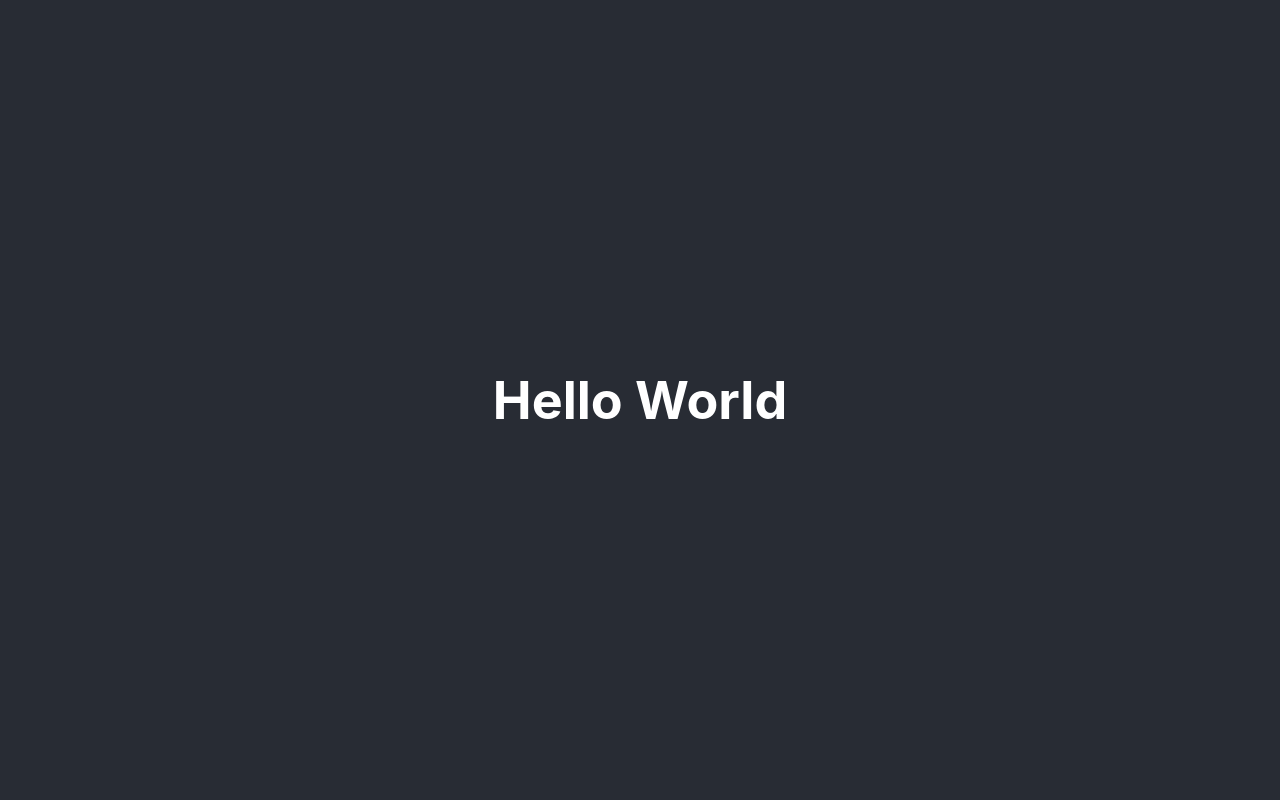
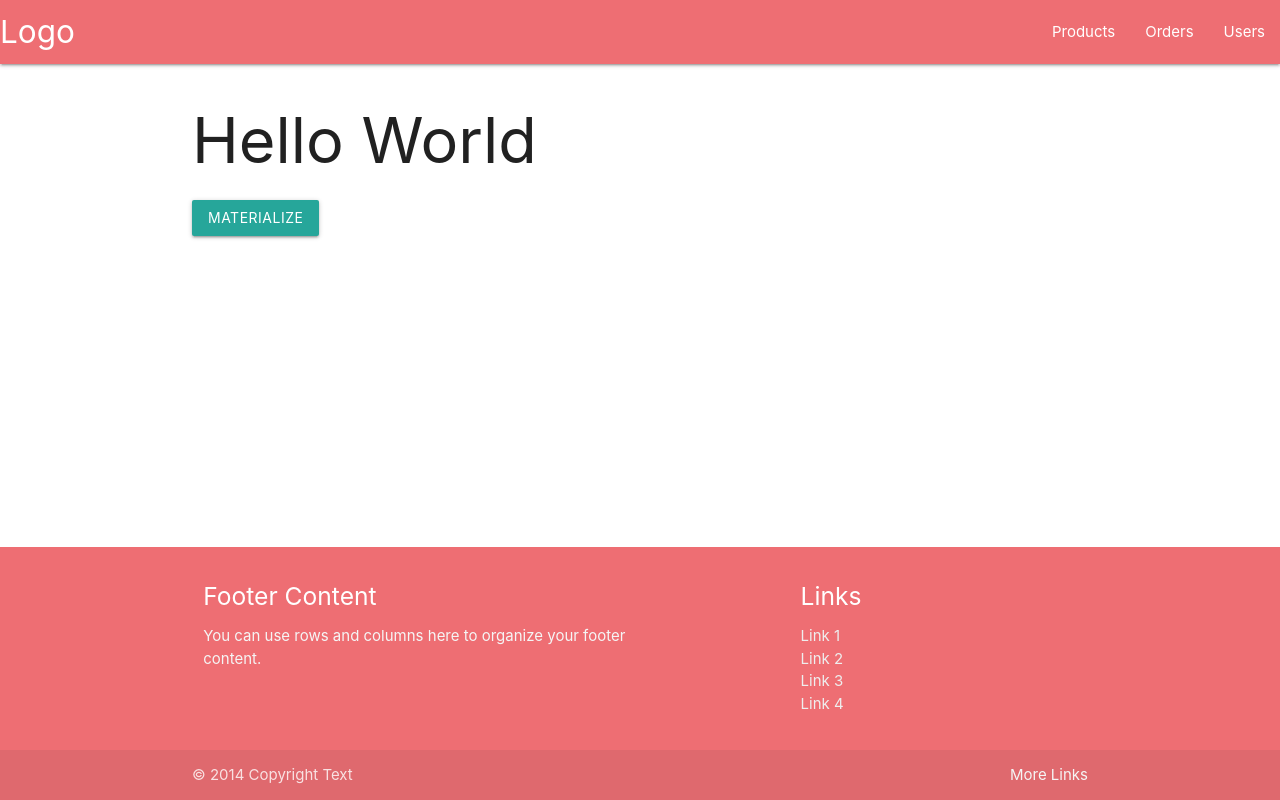
Before and after one commit to jaRue1/garden-app, a React (Create React App) app: page / in a window 1280 px wide. Built offline with nearby package versions, Linux system fonts and the light colour scheme.

Commit message:
added materialize to my app

```diff
--- a/package.json
+++ b/package.json
@@ -6,8 +6,10 @@
     "@testing-library/jest-dom": "^5.11.4",
     "@testing-library/react": "^11.1.0",
     "@testing-library/user-event": "^12.1.10",
+    "materialize-css": "^1.0.0-rc.2",
     "react": "^17.0.2",
     "react-dom": "^17.0.2",
+    "react-materialize": "^3.9.8",
     "react-router-dom": "^5.2.0",
     "react-scripts": "4.0.3",
     "web-vitals": "^1.0.1"
--- a/src/App.css
+++ b/src/App.css
@@ -1,25 +1,8 @@
-.App {
-  text-align: center;
+@import 'materialize-css';
+
+footer {
+  position: absolute;
+  bottom: 0;
+  right: 0;
+  left: 0;
 }
-
-.App-logo {
-  height: 40vmin;
-  pointer-events: none;
-}
-
-@media (prefers-reduced-motion: no-preference) {
-  .App-logo {
-    animation: App-logo-spin infinite 20s linear;
-  }
-}
-
-.App-header {
-  background-color: #282c34;
-  min-height: 100vh;
-  display: flex;
-  flex-direction: column;
-  align-items: center;
-  justify-content: center;
-  font-size: calc(10px + 2vmin);
-  color: white;
-}
--- a/src/App.js
+++ b/src/App.js
@@ -1,14 +1,58 @@
-
-import './App.css';
-
+import "./App.css"
+import "materialize-css"
+import { Button, Card, Row, Col } from "react-materialize"
 function App() {
   return (
-    <div className="App">
-      <header className="App-header">
-        <h1>Hello World</h1>
-      </header>
-    </div>
-  );
+    <>
+      <nav>
+        <div class="nav-wrapper">
+          <a href="#" class="brand-logo">
+            Logo
+          </a>
+          <ul id="nav-mobile" class="right hide-on-med-and-down">
+            <li>
+              <a href="#">Products</a>
+            </li>
+            <li>
+              <a href="#">Orders</a>
+            </li>
+            <li>
+              <a href="#">Users</a>
+            </li>
+          </ul>
+        </div>
+      </nav>
+      <main className = "container">
+      <h1>Hello World</h1>
+      <Button>Materialize</Button>
+      </main>
+      <footer class="page-footer">
+          <div class="container">
+            <div class="row">
+              <div class="col l6 s12">
+                <h5 class="white-text">Footer Content</h5>
+                <p class="grey-text text-lighten-4">You can use rows and columns here to organize your footer content.</p>
+              </div>
+              <div class="col l4 offset-l2 s12">
+                <h5 class="white-text">Links</h5>
+                <ul>
+                  <li><a class="grey-text text-lighten-3" href="#!">Link 1</a></li>
+                  <li><a class="grey-text text-lighten-3" href="#!">Link 2</a></li>
+                  <li><a class="grey-text text-lighten-3" href="#!">Link 3</a></li>
+                  <li><a class="grey-text text-lighten-3" href="#!">Link 4</a></li>
+                </ul>
+              </div>
+            </div>
+          </div>
+          <div class="footer-copyright">
+            <div class="container">
+            © 2014 Copyright Text
+            <a class="grey-text text-lighten-4 right" href="#!">More Links</a>
+            </div>
+          </div>
+        </footer>
+    </>
+  )
 }
 
-export default App;
+export default App
--- a/src/index.css
+++ /dev/null
@@ -1,13 +0,0 @@
-body {
-  margin: 0;
-  font-family: -apple-system, BlinkMacSystemFont, 'Segoe UI', 'Roboto', 'Oxygen',
-    'Ubuntu', 'Cantarell', 'Fira Sans', 'Droid Sans', 'Helvetica Neue',
-    sans-serif;
-  -webkit-font-smoothing: antialiased;
-  -moz-osx-font-smoothing: grayscale;
-}
-
-code {
-  font-family: source-code-pro, Menlo, Monaco, Consolas, 'Courier New',
-    monospace;
-}
--- a/src/index.js
+++ b/src/index.js
@@ -1,6 +1,5 @@
 import React from 'react';
 import ReactDOM from 'react-dom';
-import './index.css';
 import App from './App';
 
 
```
Also changed, not shown: 1 other file (tests, documents, lock files or other folders).
